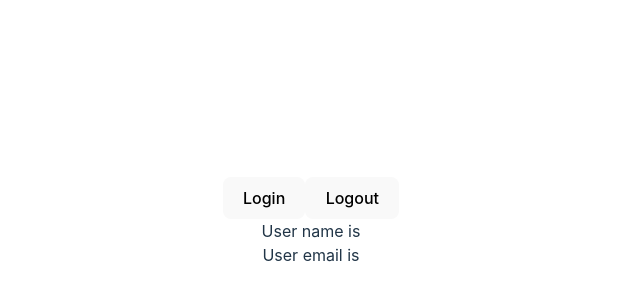
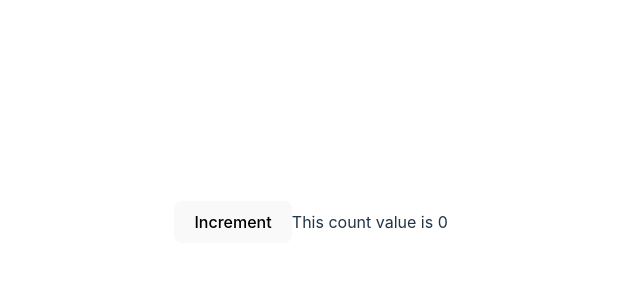
Before and after one commit to Maimu090/typescript-tut, a React (Vite) app in the folder typescript-tut/: page / in a window 1280 px wide. Shown: the part 178-478 px from the top of the page, without its empty margins (329-969 px from the left). Built offline with nearby package versions, Linux system fonts and the light colour scheme.

Commit message:
made some changes

```diff
--- a/typescript-tut/src/App.tsx
+++ b/typescript-tut/src/App.tsx
@@ -1,12 +1,10 @@
 import "./App.css";
-import { UserContextProvider } from "./components/context/User.Context";
-import { User } from "./components/context/User";
+import { Counter } from "./components/class/Counter";
+
 function App() {
     return (
         <div>
-           <UserContextProvider>
-            <User/>
-           </UserContextProvider>
+         <Counter message= 'This count value is '/>
         </div>
     )
 }
--- /dev/null
+++ b/typescript-tut/src/components/class/Counter.tsx
@@ -0,0 +1,29 @@
+import { Component } from 'react'
+
+type CounterProps = {
+    message: string
+}
+
+type CounterState = {
+    count: number
+}
+
+
+export class Counter extends Component<CounterProps, CounterState>
+{
+    state = {
+        count: 0,
+    }
+    handleClick = () => {
+        this.setState((prevState) => ({ count: prevState.count + 1 }))
+    }
+    render() {
+        return (
+            <div>
+                <button onClick={this.handleClick}>Increment</button>
+                {this.props.message}
+                {this.state.count}
+            </div>
+        )
+    }
+}
```
